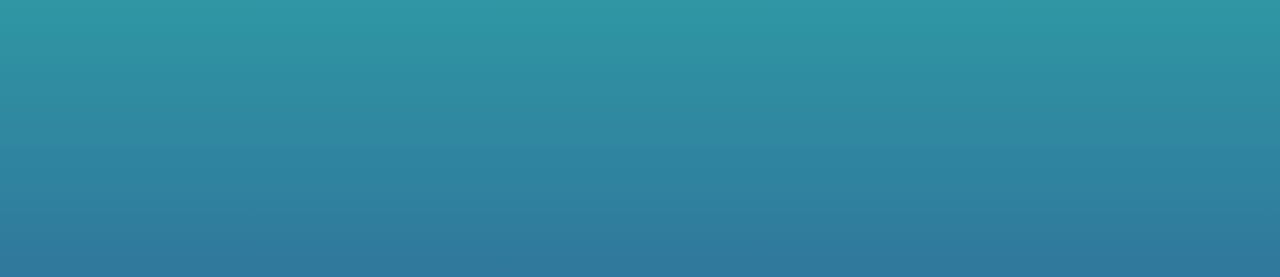
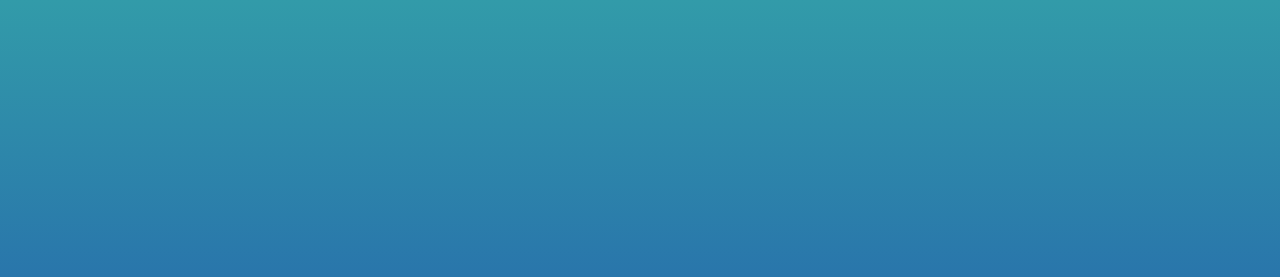
Before and after one commit to sebbas-0626/ClimaParteUno, a plain HTML site: page Clima/index.html in a window 1280 px wide. Shown: the top 277 px of the page. Drawn offline with Linux system fonts and the light colour scheme.

Commit message:
cambio de colores en estilos

```diff
--- a/Clima/estilos/estilos.css
+++ b/Clima/estilos/estilos.css
@@ -11,7 +11,7 @@ body{
     display: flex;
     justify-content: center;
     align-items: center;
-    background: linear-gradient(rgb(47,150,163), rgb(48,62,143));
+    background: linear-gradient(rgb(50, 155, 169), rgb(24, 47, 175));
     font-family: sans-serif;
     color: white;
 }
```
